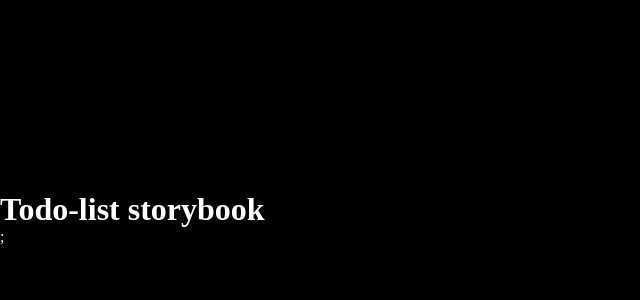
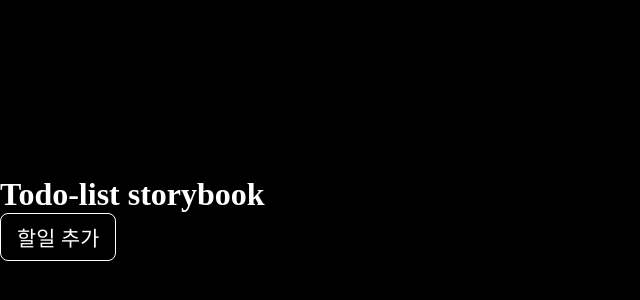
Before and after one commit to imnotmoon/todo-lists, a React (Create React App) app in the folder todo-storybook/: page / in a window 1280 px wide. Shown: the part 182-482 px from the top of the page, without its empty margins (0-640 px from the left). Built offline with nearby package versions, Linux system fonts and the light colour scheme.

Commit message:
feat: add button for append todolist

```diff
--- /dev/null
+++ b/todo-storybook/src/_components/Button/Button.style.scss
@@ -0,0 +1,8 @@
+.button {
+  padding: 0.5rem 1rem;
+  color: white;
+  border: 1px solid white;
+  border-radius: 8px;
+  background-color: transparent;
+  font-size: clamp(16px, 5vw, 1.3rem);
+}
--- /dev/null
+++ b/todo-storybook/src/_components/Button/Button.tsx
@@ -0,0 +1,14 @@
+import React from 'react';
+import './Button.style.scss';
+
+type ButtonProps = {
+    label: string;
+};
+
+const Button: React.FC<ButtonProps> = ({ label }) => {
+    return <button className='button'>
+        {label}
+    </button>
+}
+
+export default Button;
--- /dev/null
+++ b/todo-storybook/src/_components/Button/index.ts
@@ -0,0 +1 @@
+export * from './Button';
--- a/todo-storybook/src/_components/TodoList/TodoList.tsx
+++ b/todo-storybook/src/_components/TodoList/TodoList.tsx
@@ -3,6 +3,7 @@ import React from 'react';
 import useLocalTodoList from "./useLocalTodoList";
 import {TodoType} from "./TodoList.type";
 import TodoListItem from "./Item/TodoListItem";
+import Button from "../Button/Button";
 
 type TodoListProps = {
 
@@ -12,9 +13,14 @@ const TodoList: React.FC<TodoListProps> = ({}) => {
     const {todoList, setTodoList} = useLocalTodoList();
     return (
         <div>
-            {todoList.map((todoItem: TodoType) => {
-                return <TodoListItem item={todoItem} />;
-            })};
+            <div>
+                <Button label='할일 추가'/>
+            </div>
+            <section>
+                {todoList.map((todoItem: TodoType) => {
+                    return <TodoListItem item={todoItem} />;
+                })}
+            </section>
         </div>
     )
 }
```
